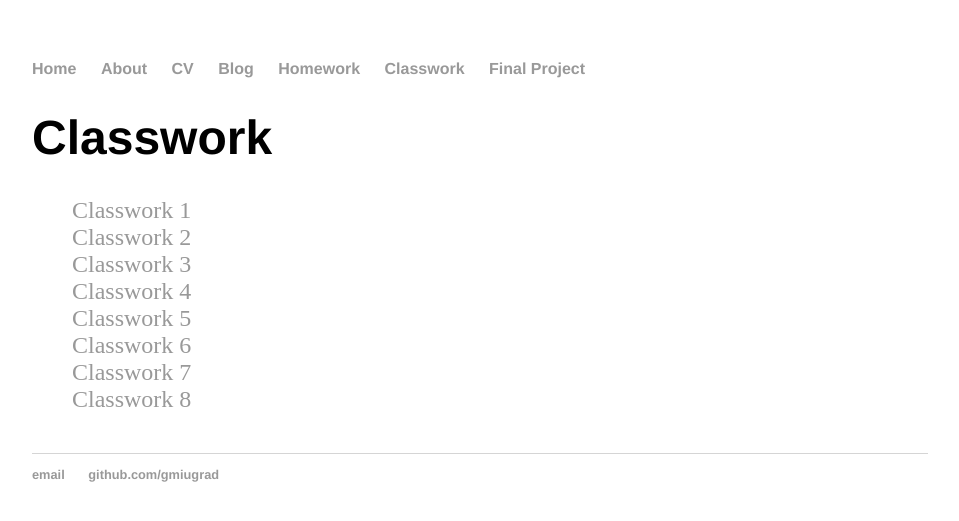
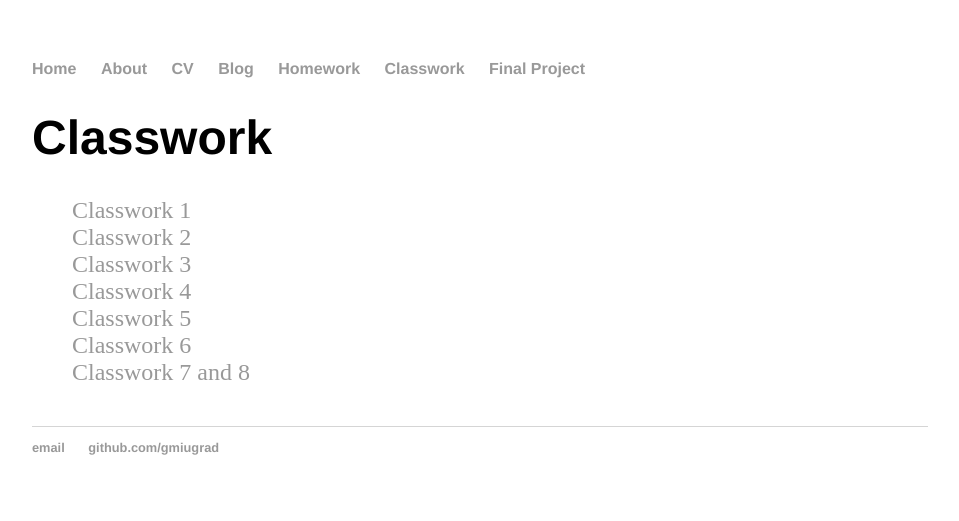
Before and after one commit to gmiugrad/gmiugrad.github.io, a Jekyll site: the page built from classwork/index.html, in a window 1280 px wide. Shown: the top 521 px of the page, without its empty margins (160-1119 px from the left). Built offline with Jekyll 4.4.1, drawn with Linux system fonts in a browser that asks for light colours.

Commit message:
Update index.html

```diff
--- a/classwork/index.html
+++ b/classwork/index.html
@@ -11,7 +11,6 @@ date: 2022-01-16
 <li><a href="/classwork/cw4">Classwork 4</a></li>
 <li><a href="/classwork/cw5">Classwork 5</a></li>
 <li><a href="/classwork/cw6">Classwork 6</a></li>
-<li><a href="/classwork/cw7">Classwork 7</a></li>
-<li><a href="/classwork/cw8">Classwork 8</a></li>
+<li><a href="/classwork/cw7+8">Classwork 7 and 8</a></li>
 
 </ul>
```
